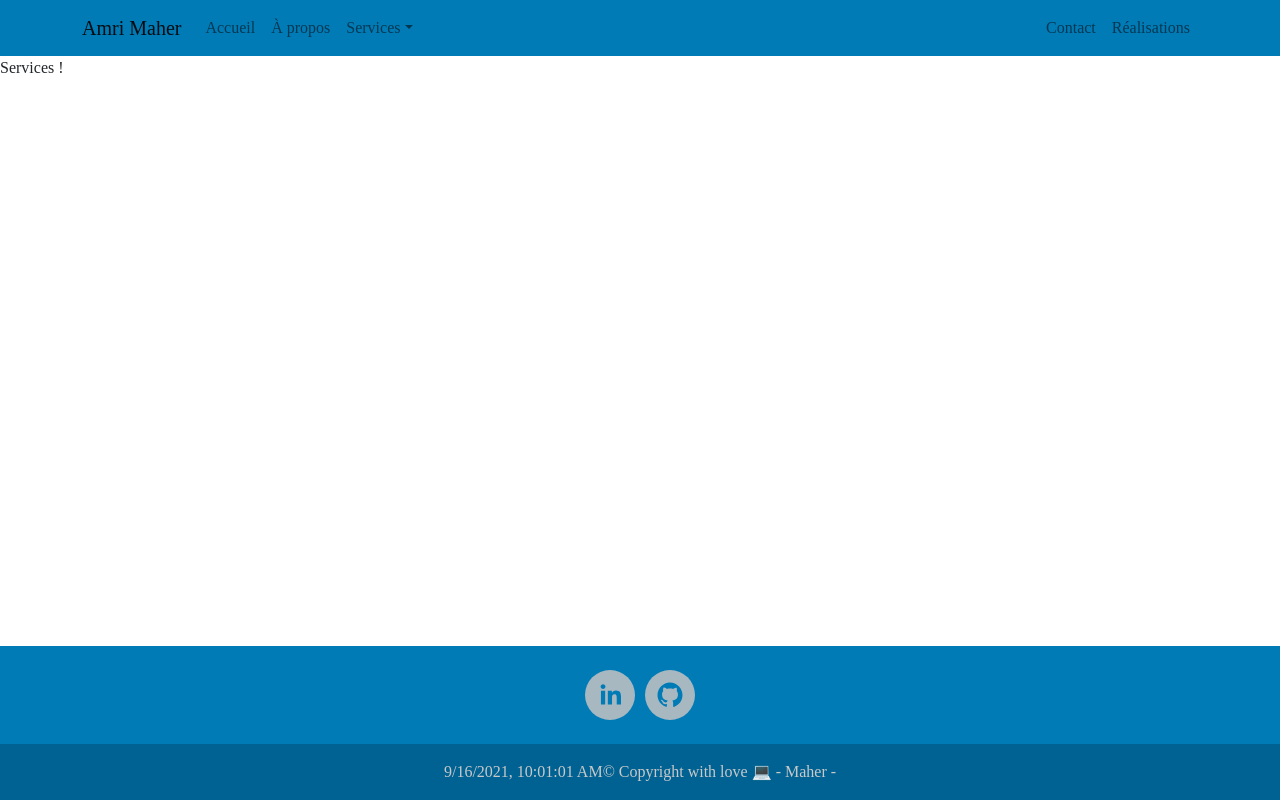
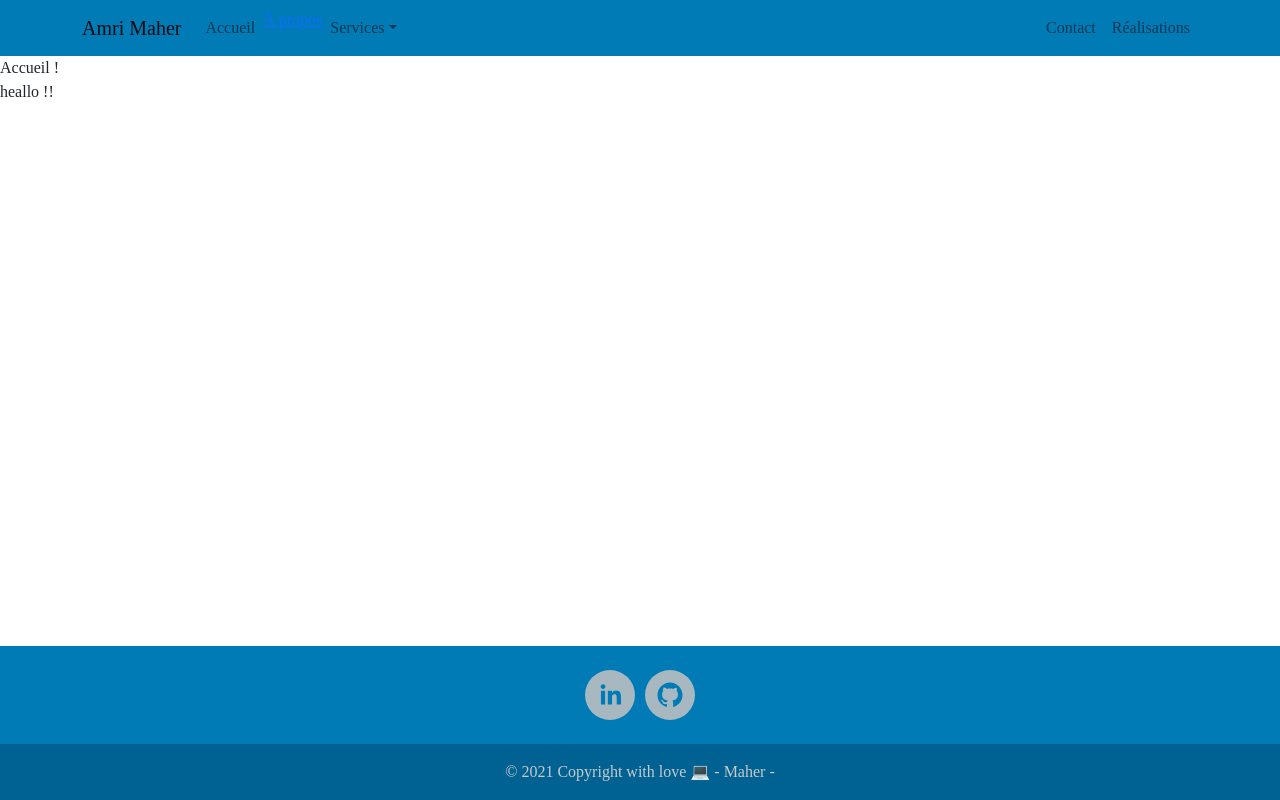
Before and after one commit to amri-coder/siteperso, a React (Create React App) app: page /About in a window 1280 px wide. Built offline with nearby package versions, Linux system fonts and the light colour scheme; a web font is replaced by a local one.

Commit message:
projet perso

```diff
--- a/src/App.js
+++ b/src/App.js
@@ -1,13 +1,19 @@
+import React from 'react';
 import './App.css';
+import {Route} from 'react-router-dom';
 import Header from './components/Header/Header';
 import Footer from './components/Footer/Footer';
-import Services from './components/Services/Services';
+import About from './components/About/About';
+import Accueil from './components/Accueil/Accueil';
+
 
 function App() {
   return (
     <div className="app">
       <Header />
-      <Services />
+
+      <Route path="/" component={Accueil} />
+      <Route path="/About" component={About} />
       <Footer />
     </div>
   );
--- /dev/null
+++ b/src/components/About/About.jsx
@@ -0,0 +1,15 @@
+import React from 'react';
+import './About.css';
+
+const About = () => {
+    return (
+        <div className="about">
+            <container>
+                heallo !!
+            </container>
+
+        </div>
+    )
+}
+
+export default About
--- /dev/null
+++ b/src/components/Accueil/Accueil.jsx
@@ -0,0 +1,11 @@
+import React from 'react'
+
+const Accueil = () => {
+    return (
+        <div>
+            Accueil !
+        </div>
+    )
+}
+
+export default Accueil
--- a/src/components/Footer/Footer.jsx
+++ b/src/components/Footer/Footer.jsx
@@ -6,7 +6,7 @@ class Footer extends React.Component {
 
   state={
 
-    curTime : new Date().toLocaleString(),
+    curTime : new Date().getFullYear(),
 
   }
 
@@ -25,8 +25,8 @@ class Footer extends React.Component {
 
           {/* <!-- Copyright --> */}
           <div className="text-center p-3">
-          {this.state.curTime}
-            © Copyright with love 💻
+
+            © {this.state.curTime} Copyright with love 💻
             <a href="http://amri.store" target="_blank" rel="noreferrer"> - Maher -</a>
           </div>
           {/* <!-- Copyright --> */}
--- a/src/components/Header/Header.css
+++ b/src/components/Header/Header.css
@@ -8,5 +8,6 @@
     .navbar {
         text-align: center;
         font-size: large;
+        color: #C9C9C9 !important;
     }
    }
--- a/src/components/Header/Header.jsx
+++ b/src/components/Header/Header.jsx
@@ -1,6 +1,9 @@
 import React from 'react'
+import {Link, Route} from 'react-router-dom';
 import Navbar from 'react-bootstrap/Navbar'
 import {Container, Nav, NavDropdown} from 'react-bootstrap'
+import About from '../About/About';
+
 import './Header.css';
 
 const Header = () => {
@@ -12,7 +15,7 @@ const Header = () => {
                 <Navbar.Collapse id="responsive-navbar-nav">
                   <Nav className="me-auto">
                     <Nav.Link href="#accueil">Accueil</Nav.Link>
-      <Nav.Link href="#pricing">À propos</Nav.Link>
+                    <Link to="/About">À propos</Link>
                     <NavDropdown title="Services" id="collasible-nav-dropdown">
                       <NavDropdown.Item href="#action/3.1">Action</NavDropdown.Item>
                       <NavDropdown.Item href="#action/3.2">Another action</NavDropdown.Item>
@@ -29,7 +32,9 @@ const Header = () => {
                   </Nav>
                 </Navbar.Collapse>
             </Container>
+
 </Navbar>
+
     )
 }
 
--- a/src/index.js
+++ b/src/index.js
@@ -1,13 +1,14 @@
 import React from 'react';
 import ReactDOM from 'react-dom';
+import { BrowserRouter } from "react-router-dom";
 import './index.css';
 import App from './App';
 import reportWebVitals from './reportWebVitals';
 
 ReactDOM.render(
-  <React.StrictMode>
+  <BrowserRouter>
     <App />
-  </React.StrictMode>,
+    </BrowserRouter>,
   document.getElementById('root')
 );
 
```
Also changed, not shown: src/components/About/About.css (added). Lines whose indentation alone changed are shown as unchanged.
